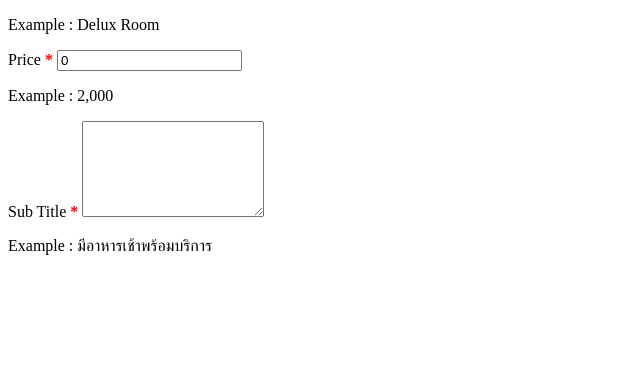
After one commit to ChunWarayut/GUNTHPAT, a PHP site: page /modules/rooms/views/edit.inc.php in a window 1280 px wide. The commit adds this page. Shown: the part 415-800 px from the top of the page, without its empty margins (0-640 px from the left). Run offline with PHP 8.4, Linux system fonts and the light colour scheme; the template is opened without the code that fills it, so the values that code supplies are empty.

Commit message:
01212019

```diff
--- /dev/null
+++ b/admin/modules/rooms/views/edit.inc.php
@@ -0,0 +1,86 @@
+<script>
+    //---------ฟังชั่นแสดงรูป----------------
+    function readURL(input) {
+        if (input.files && input.files[0]) {
+        var reader = new FileReader();
+        reader.onload = function(e) {
+            $('#_img').attr('src', e.target.result);
+        }
+        reader.readAsDataURL(input.files[0]);
+        }else{
+            $('#_img').attr('src',   '../img_upload/rooms/default.jpg');
+        }
+    }
+
+</script>
+
+<form  id="form_target" role="form" method="post"  action="index.php?app=rooms&action=edit" enctype="multipart/form-data">
+<div class="card">
+    <div class="card-header">
+    <div class="row">
+        <div class="col-lg-6">
+            <h1>
+            หน้าแก้ไขข้อมูลห้อง <?PHP echo  $rooms[$id]['room_name'];?>
+            </h1>
+        </div>
+        <div class="col-lg-6">
+
+            <button type="submit" class="btn btn-primary float-right">แก้ไข</button>
+        </div>
+    </div>
+    </div>
+    <div class="card-body">
+        <input type="hidden"  id="img_recommend_o" name="img_recommend_o" value="<?php echo  $rooms[$id]['recommend_img']; ?>" />
+        <input type="hidden"  id="recommend_id" name="recommend_id" value="<?php echo  $rooms[$id]['recommend_id']; ?>" />
+
+            <div class="col-12">
+
+            </div>
+            <div class="row ">
+                <div class="col-lg-3">
+                    <div class="form-group" align="center">
+                        <img id="_img" width="400" src="<?PHP
+                        if ($rooms[$id]['recommend_img'] != "" || $rooms[$id]['recommend_img'] != null) {
+                            echo $img_path . $rooms[$id]['recommend_img'];
+                            } else {
+                                echo $img_path . 'default.jpg';
+                            }  ?> " class="img-fluid"   alt="">
+                        <input accept=".jpg , .png" type="file" id="recommend_img" name="recommend_img" class="form-control" style="margin: 14px 0 0 0 ;" onChange="readURL(this);" value="<?php echo  $rooms[$id]['recommend_img']; ?>">
+                    </div>
+                </div>
+
+                <div class="col-lg-4">
+                <div class="row-lg-2">
+                    <div class="form-group">
+                        <label>Title  <font color="#F00"><b>*</b></font></label>
+                        <input id="recommend_title"  name="recommend_title" class="form-control" value="<?PHP echo $rooms[$id]['recommend_title'];?>"  />
+                        <p class="help-block">Example : Delux Room</p>
+                    </div>
+                </div>
+
+
+                <div class="row-lg-2">
+                    <div class="form-group">
+                        <label>Price  <font color="#F00"><b>*</b></font></label>
+                        <input id="recommend_price"  name="recommend_price" class="form-control" value="<?PHP echo number_format( $rooms[$id]['recommend_price']);?>"  />
+                        <p class="help-block">Example : 2,000 </p>
+                    </div>
+                </div>
+
+                </div>
+                <div class="col-lg-5">
+                    <div class="form-group">
+                        <label>Sub Title  <font color="#F00"><b>*</b></font></label>
+                        <textarea class="form-control"   id="recommend_sub_title"  name="recommend_sub_title"  aria-label="With textarea" rows="6">
+                            <?PHP echo $rooms[$id]['recommend_sub_title'];?>
+                        </textarea>
+                        <p class="help-block">Example : มีอาหารเช้าพร้อมบริการ</p>
+                    </div>
+                </div>
+            </div>
+
+    </div>
+</div>
+
+
+</form>
--- a/admin/modules/rooms/views/index.inc.php
+++ b/admin/modules/rooms/views/index.inc.php
@@ -14,5 +14,10 @@ $room_type = $room_type_model -> getRoomType();
 // echo "<pre>";
 // print_r($rooms);
 // echo "</pre>";
+
+if( !isset($_GET['action']) ) {
     require_once($path.'view.inc.php');
+} else if( $_GET['action'] == "edit") {
+    require_once($path.'edit.inc.php');
+}
 ?>
```
